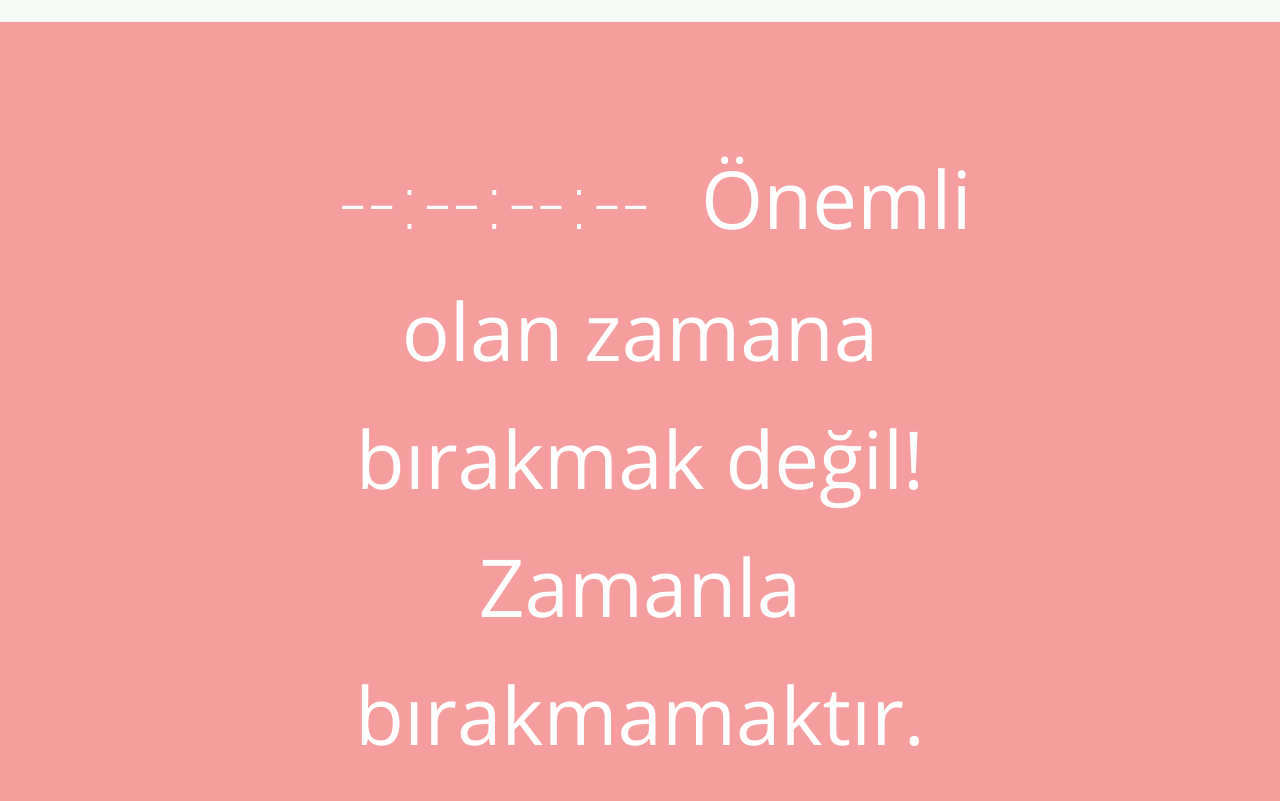
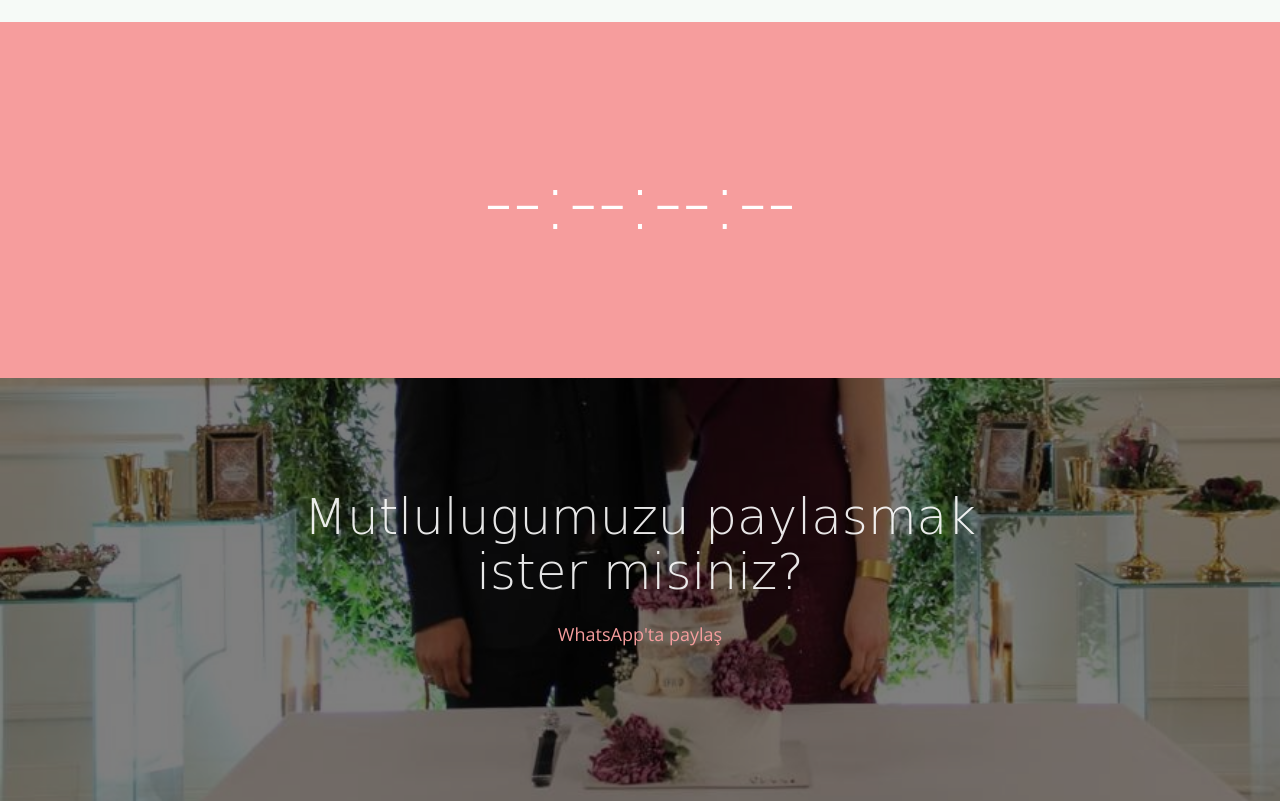
Before and after one commit to erdoganmithat/mansionworks, a website: page seyma-mithat/index.html in a window 1280 px wide. Shown: the part 1760-2561 px from the top of the page. Drawn offline with nearby package versions, Linux system fonts and the light colour scheme; some packages are replaced by stand-ins of ours; no server answers; a script that the page names is missing; files whose address does not match are found by name; a web font is replaced by a local one.

Commit message:
Update index.html

```diff
--- a/seyma-mithat/index.html
+++ b/seyma-mithat/index.html
@@ -151,7 +151,7 @@
 					<p class="countdown">
 						<span data-cdt-id="2333419">--:--:--:--</span>
 <script src="https://w2.countingdownto.com/2333419.js"></script>
-						Önemli olan zamana bırakmak değil! Zamanla bırakmamaktır.
+
 
 
 
```
